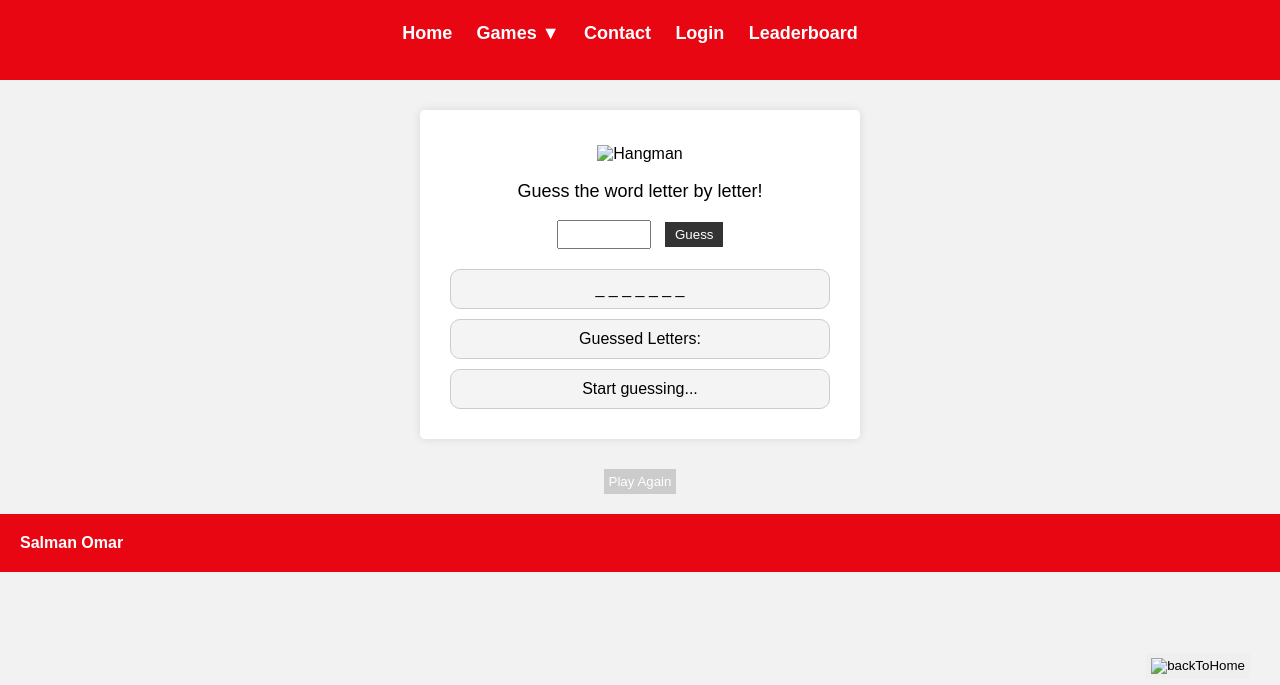
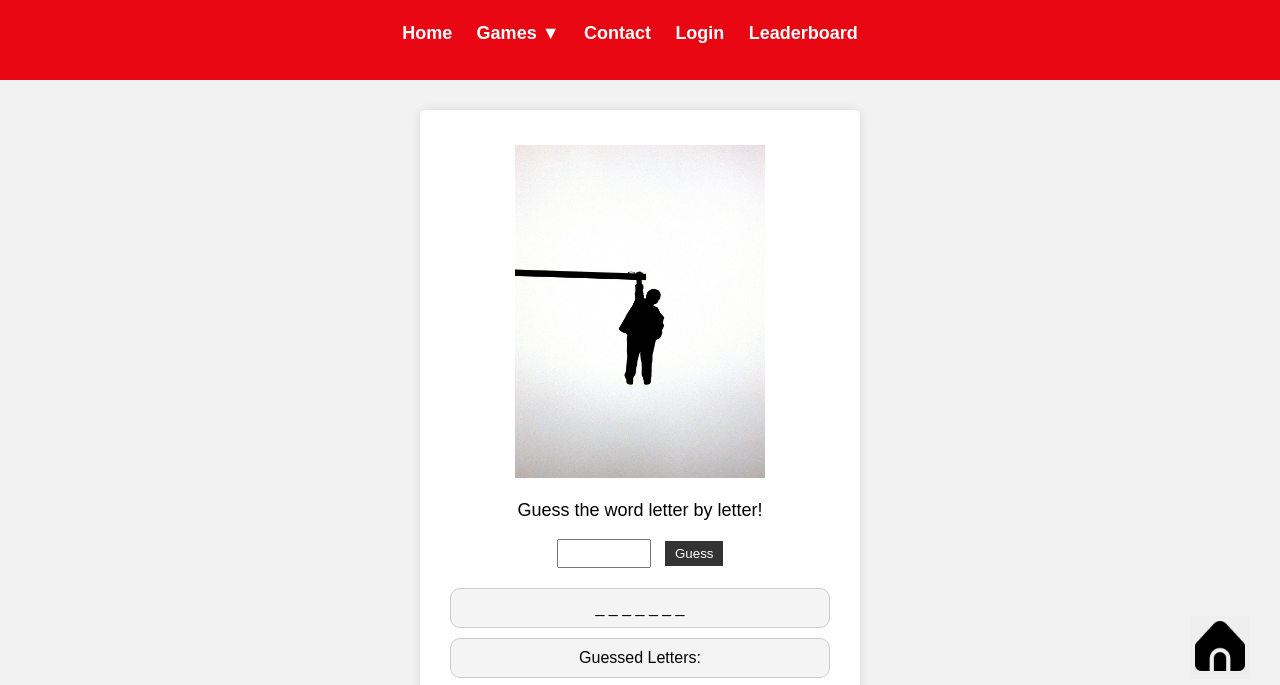
Before and after one commit to smomar1/mini-game-website, a plain HTML site: page hangmanIndex.html in a window 1280 px wide. Shown: the part 91-776 px from the top of the page. Drawn offline with Linux system fonts and the light colour scheme.

Commit message:
Making modification for the images on the hangmanIndex.html file

```diff
--- a/hangmanIndex.html
+++ b/hangmanIndex.html
@@ -30,7 +30,7 @@
   </header>
 
   <div class="container">
-      <img src="hangman_thumbnail.jpeg" alt="Hangman">
+      <img src="hangman 01.jpg" alt="Hangman">
       <p class="hello">Guess the word letter by letter!</p>
       <input type="text" id="guessInput" maxlength="1" />
       <input type="submit" value="Guess" id="guessSubmit" />
@@ -42,7 +42,7 @@
   </div>
 
   <button id="resetButton">Play Again</button>
-  <button id="backToHome"><img src="homeIcon.png" alt="backToHome"></button>
+  <button id="backToHome"><img src="home icon.png" alt="backToHome"></button>
 
   <script src="hangmanScript.js"></script>
 </body>
```
